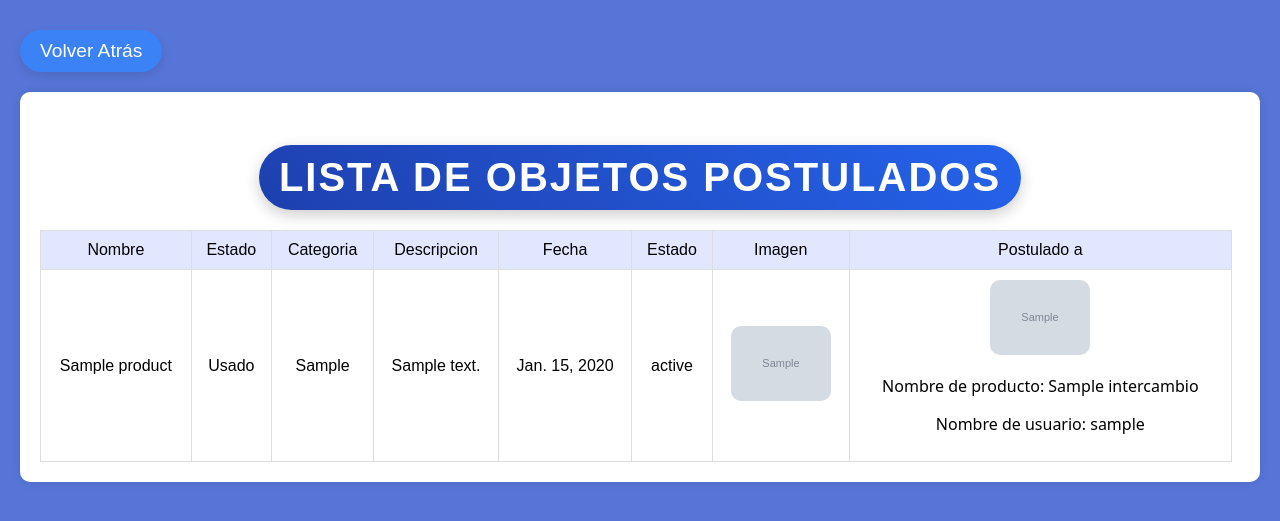
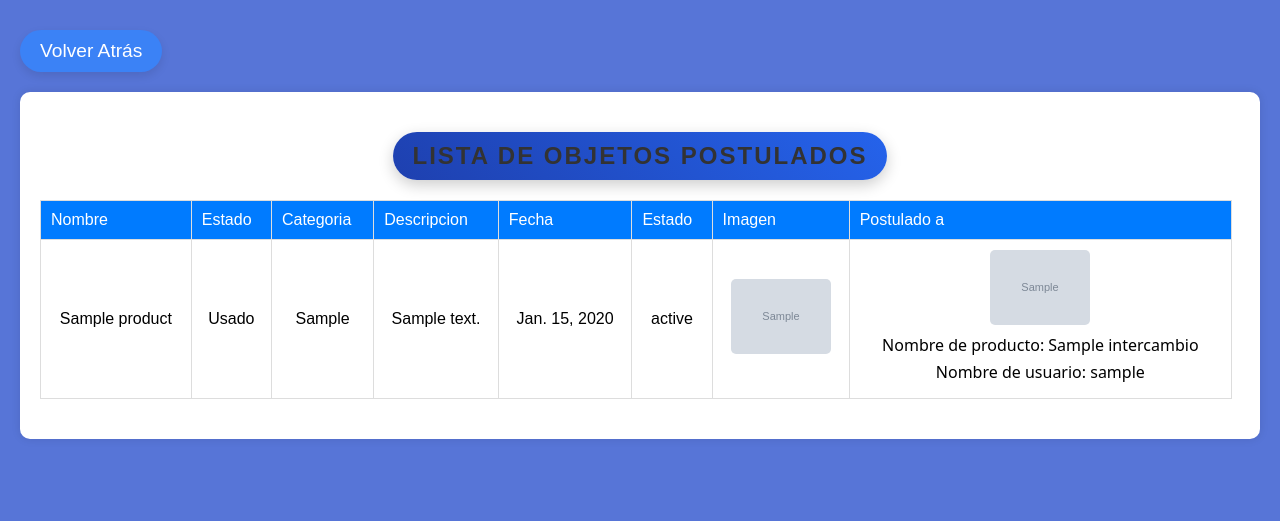
Before and after one commit to JJuanVolpe/Ferreplus, a Django app: page /ver_mis_objetos_postulados/ in a window 1280 px wide. Shown: the top 521 px of the page. Run offline with Django 4.2, Linux system fonts and the light colour scheme; a user stored in the database is signed in; tables that the repository leaves empty hold one stand-in row (values such as "Sample post"); grey boxes marked "Sample" are stand-in pictures.

Commit message:
agregue mejoras visuales en la tabla de los postulados y puse el nombre de usuario de cada persona a la que le propuse un objeto

```diff
--- a/myapp/models.py
+++ b/myapp/models.py
@@ -89,7 +89,8 @@ class Product(models.Model):
     hora = models.TimeField(blank=True, null=True)  # Permite valores en blanco y nulos
     fecha = models.DateField(blank=True, null=True)
     status = models.CharField(max_length=200, null=True, default="NUEVO")  # Campo que identifica estado del producto
-
+    class Meta:
+        ordering = ['fecha', 'hora']
     def __str__(self):
         return self.nombre
 
--- a/myapp/templates/ver_mis_objetos_postulados.html
+++ b/myapp/templates/ver_mis_objetos_postulados.html
@@ -5,11 +5,106 @@
 <head>
     <meta charset="UTF-8">
     <meta name="viewport" content="width=device-width, initial-scale=1.0">
-    <link rel="shortcut icon" type="image/png" href="../static/favicon.png">
+    <link rel="shortcut icon" type="image/png" href="{% static 'favicon.png' %}">
     <link rel="stylesheet" href="{% static 'styles/mis_objetos_postulados.css' %}">
     <title>Mis objetos Postulados</title>
 </head>
+<style>
+.back-button:hover {
+    background-color: #0056b3;
+}
 
+/* Section Title */
+.section-title {
+    font-size: 24px;
+    margin-bottom: 20px;
+    color: #333;
+}
+
+/* Table Styles */
+.table-container {
+    overflow-x: auto;
+}
+
+table {
+    width: 100%;
+    border-collapse: collapse;
+    margin-bottom: 20px;
+}
+
+thead {
+    background-color: #007bff;
+    color: #fff;
+}
+
+thead th, thead td {
+    padding: 10px;
+    text-align: left;
+}
+
+tbody tr {
+    border-bottom: 1px solid #ddd;
+}
+
+tbody tr:nth-child(even) {
+    background-color: #f2f2f2;
+}
+
+tbody td {
+    padding: 10px;
+}
+
+tbody img.trueque-foto {
+    max-width: 100px;
+    border-radius: 5px;
+}
+
+tbody td p {
+    margin: 5px 0;
+}
+
+/* Responsive Design */
+@media (max-width: 768px) {
+    .container {
+        padding: 10px;
+    }
+
+    .back-button {
+        width: 100%;
+        text-align: center;
+    }
+
+    thead {
+        display: none;
+    }
+
+    tbody tr {
+        display: block;
+        margin-bottom: 10px;
+        border: 1px solid #ddd;
+    }
+
+    tbody td {
+        display: block;
+        padding: 10px;
+        text-align: right;
+        position: relative;
+    }
+
+    tbody td::before {
+        content: attr(data-label);
+        position: absolute;
+        left: 10px;
+        font-weight: bold;
+    }
+
+    tbody img.trueque-foto {
+        display: block;
+        margin: 0 auto 10px;
+    }
+}
+</style>
+<body>
 <div class="container">
     <a href="javascript:history.back()" class="back-button">Volver Atrás</a>
     <section class="postuled-section">
--- a/myapp/views.py
+++ b/myapp/views.py
@@ -586,7 +586,7 @@ def profile_detail(request, profile_id):
     average_rating = profile.ratings.aggregate(Avg('rating'))['rating__avg']
 
     context = {
-        'profile': profile,
+        'proFfile': profile,
         'average_rating': average_rating,
         'usuario': profile.user,
     }
```
Also changed, not shown: other parts of myapp/templates/ver_mis_objetos_postulados.html (+11 -12 lines).
